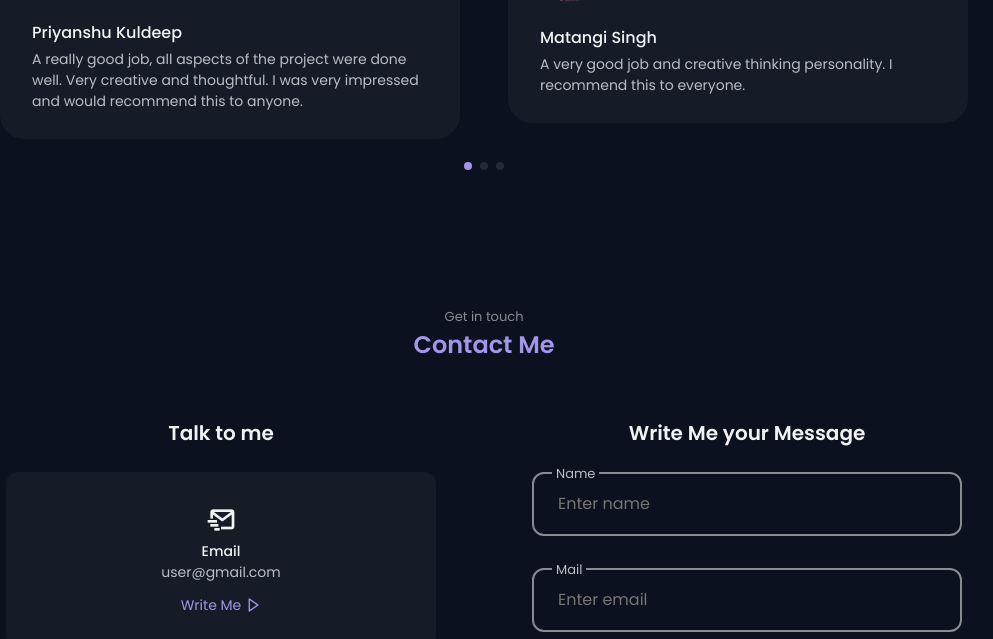
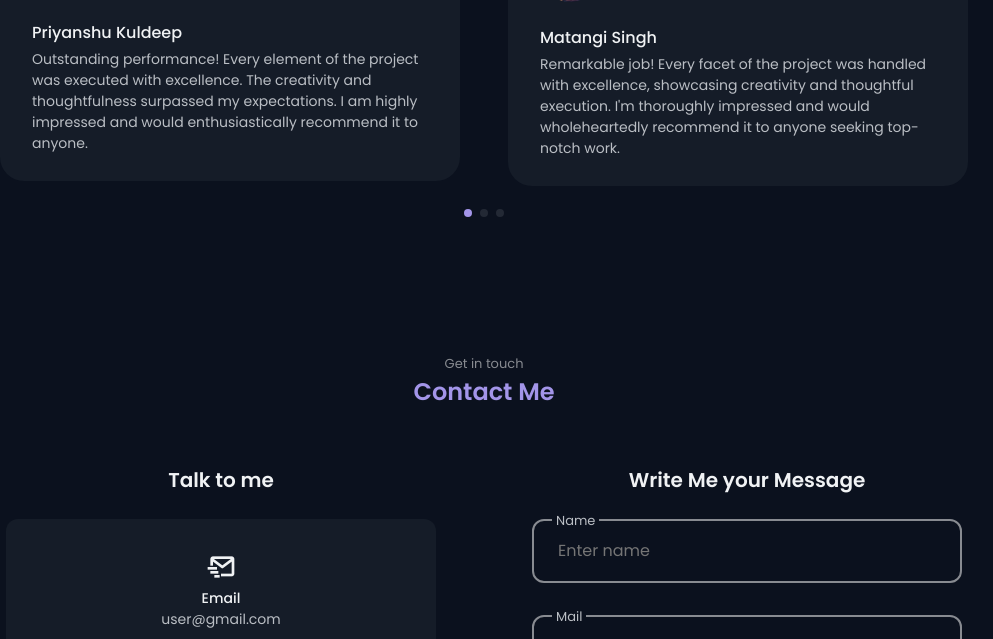
Before and after one commit to singhyukta/My_Portfolio, a plain HTML site: page index.html in a window 1280 px wide. Shown: the part 3980-4619 px from the top of the page, without its empty margins (156-1149 px from the left). Drawn offline with nearby package versions, Linux system fonts and the light colour scheme.

Commit message:
Modifying Content

```diff
--- a/index.html
+++ b/index.html
@@ -538,8 +538,9 @@ comprehensive solution for job seekers.
 
                         <h3 class="testimonial__name">Priyanshu Kuldeep</h3>
                         <p class="testimonial__description">
-                            A really good job, all aspects of the project were done well.
-                            Very creative and thoughtful. I was very impressed and would recommend this to anyone.
+                            Outstanding performance! Every element of the project was executed with excellence. The creativity and thoughtfulness surpassed my expectations. I am highly impressed and would enthusiastically recommend it to anyone.
+
+
                         </p>
                     </div>
 
@@ -548,7 +549,8 @@ comprehensive solution for job seekers.
 
                         <h3 class="testimonial__name">Matangi Singh</h3>
                         <p class="testimonial__description">
-                           A very good job and creative thinking personality. I recommend this to everyone.
+                            Remarkable job! Every facet of the project was handled with excellence, showcasing creativity and thoughtful execution. I'm thoroughly impressed and would wholeheartedly recommend it to anyone seeking top-notch work.
+
                         </p>
                     </div>
 
```
